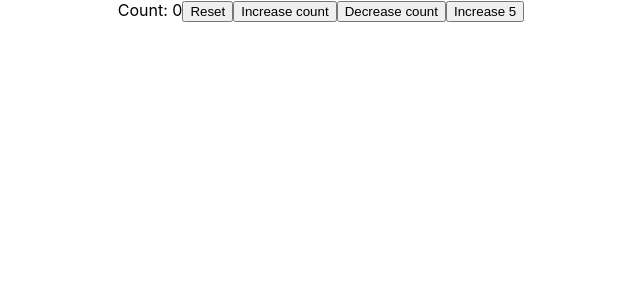
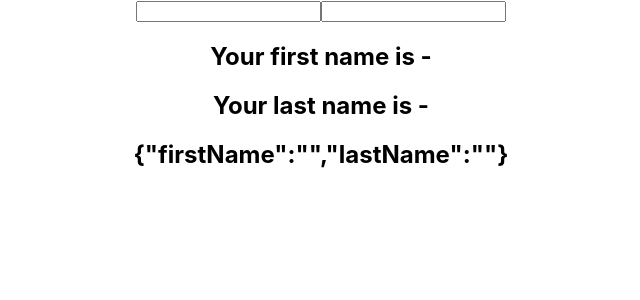
Before and after one commit to NeelCitrusbug/ReactHook, a React (Create React App) app: page / in a window 1280 px wide. Shown: the top 300 px of the page, without its empty margins (319-959 px from the left). Built offline with nearby package versions, Linux system fonts and the light colour scheme.

Commit message:
useState with object

```diff
--- a/src/App.js
+++ b/src/App.js
@@ -2,12 +2,14 @@
 import './App.css';
 import HookCounter from './components/HookCounter'
 import HookCounterTwo from './components/HookCounterTwo'
+import HookCounterThree from './components/HookCounterThree'
 
 function App() {
   return (
     <div className="App">
       {/* <HookCounter/> */}
-      <HookCounterTwo/>
+      {/* <HookCounterTwo/> */}
+      <HookCounterThree/>
     </div>
   );
 }
--- /dev/null
+++ b/src/components/HookCounterThree.js
@@ -0,0 +1,20 @@
+import React,{useState} from 'react';
+
+function HookCounterThree(){
+
+    const [name,setName] = useState({firstName:'',lastName:''})
+
+    return(
+        <div>
+            <form>
+                <input type="text" value={name.firstName} onChange={e => setName({...name,firstName:e.target.value}) } />
+                <input type="text" value={name.lastName} onChange={e => setName({...name,lastName:e.target.value})} />
+                <h2>Your first name is - {name.firstName}</h2>
+                <h2>Your last name is - {name.lastName}</h2>
+                <h2>{JSON.stringify(name)}</h2>
+            </form>
+        </div>
+    )
+}
+
+export default HookCounterThree
```
